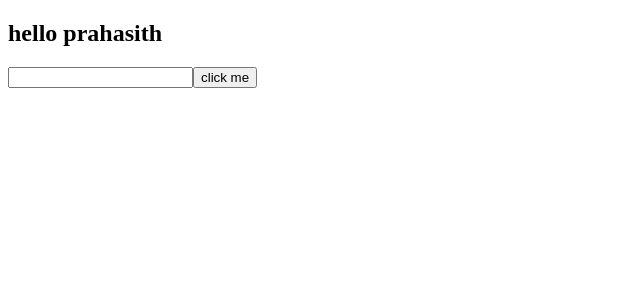
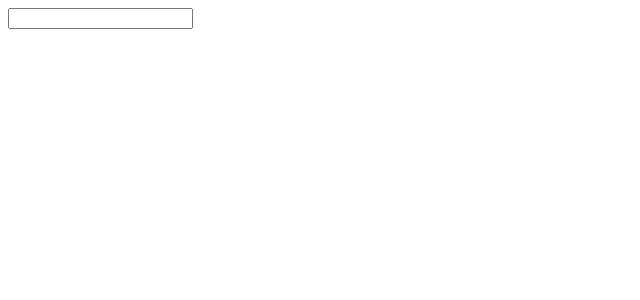
Before and after one commit to Prahasithk93/Angular-Practice, an Angular app in the folder check/: page / in a window 1280 px wide. Shown: the top 300 px of the page, without its empty margins (0-640 px from the left). Built offline with nearby package versions, Linux system fonts and the light colour scheme.

Commit message:
twoWayBinding

```diff
--- a/check/src/app/app.component.ts
+++ b/check/src/app/app.component.ts
@@ -1,26 +1,23 @@
 import { Component} from '@angular/core';
 import { reduce } from 'rxjs';
+
 
 @Component({
   selector: 'app-root',
   template:`
-  <h2 >hello {{name}}</h2>
-  <input #input type="text">
-  <button (click)="message(input.value)">click me</button>
-  {{input.value}}
+  <input [(ngModel)]="name" type="text">
+  {{name}}
   ` ,
   styles: [`
 
   `]
 })
 export class AppComponent {
-  public name="prahasith";
+  public name="";
 
   constructor() { }
 
   ngOnInit(): void {
   }
-  message(value:any){
-    console.log(value);
-  }
+
 }
--- a/check/src/app/app.module.ts
+++ b/check/src/app/app.module.ts
@@ -5,7 +5,7 @@ import { AppRoutingModule } from './app-routing.module';
 import { AppComponent } from './app.component';
 import { AngularComponent } from './angular/angular.component';
 import { Test1Component } from './test1/test1.component';
-
+import { FormsModule } from '@angular/forms';
 @NgModule({
   declarations: [
     AppComponent,
@@ -14,7 +14,8 @@ import { Test1Component } from './test1/test1.component';
   ],
   imports: [
     BrowserModule,
-    AppRoutingModule
+    AppRoutingModule,
+    FormsModule
   ],
   providers: [],
   bootstrap: [AppComponent]
```
